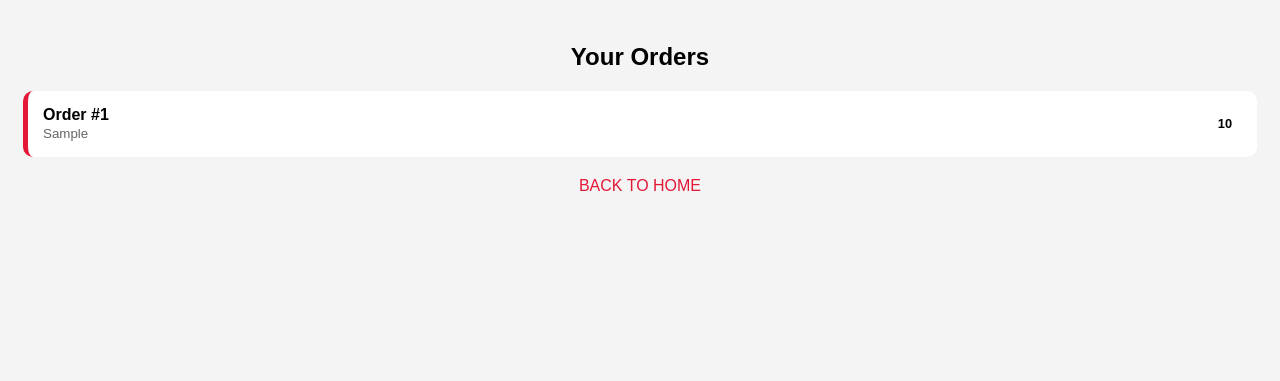
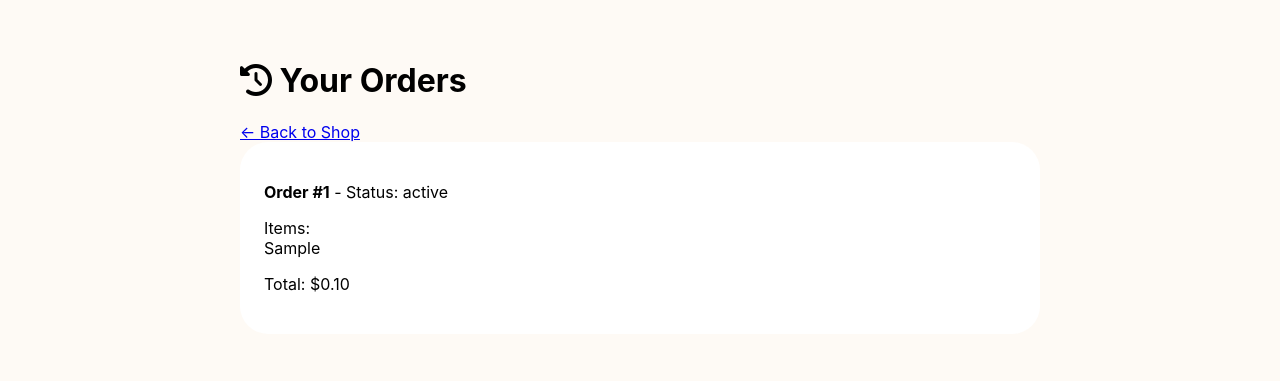
Before and after one commit to roppar22-art/my-drink-shop, a Flask app: page /history in a window 1280 px wide. Shown: the top 381 px of the page. Run offline with Flask 3, Linux system fonts and the light colour scheme; tables that the repository leaves empty hold one stand-in row (values such as "Sample post").

Commit message:
Revamp order history page design and structure
Updated the order history page layout and styling.

```diff
--- a/templates/history.html
+++ b/templates/history.html
@@ -1,28 +1,4 @@
 <!DOCTYPE html>
 <html>
-<head>
-    <meta name="viewport" content="width=device-width, initial-scale=1.0">
-    <title>Order History</title>
-    <style>
-        body { font-family: sans-serif; background: #f4f4f4; padding: 15px; }
-        .order-card { background: white; padding: 15px; border-radius: 10px; margin-bottom: 10px; border-left: 5px solid #e31837; display: flex; justify-content: space-between; align-items: center; }
-        .status { font-weight: bold; font-size: 0.8rem; padding: 4px 10px; border-radius: 20px; }
-        .Pending { background: #fff3cd; color: #856404; }
-        .Confirmed { background: #d4edda; color: #155724; }
-        .Cancelled { background: #f8d7da; color: #721c24; }
-    </style>
-</head>
-<body>
-    <h2 style="text-align:center;">Your Orders</h2>
-    {% for o in orders %}
-    <div class="order-card">
-        <div>
-            <b>Order #{{ o[0] }}</b><br>
-            <small style="color:#666;">{{ o[1] }}</small>
-        </div>
-        <span class="status {{ o[2] }}">{{ o[2]|upper }}</span>
-    </div>
-    {% endfor %}
-    <a href="/" style="display:block; text-align:center; color:#e31837; text-decoration:none; margin-top:20px;">BACK TO HOME</a>
-</body>
-</html>
+<head><title>Order History - Tinzar Coffee</title><link rel="stylesheet" href="https://cdnjs.cloudflare.com/ajax/libs/font-awesome/6.0.0-beta3/css/all.min.css"><style>body{font-family:Inter; background:#fefaf5; padding:2rem;} .order-card{background:white; border-radius:28px; padding:1.5rem; margin-bottom:1rem;}</style></head>
+<body><div class="container" style="max-width:800px; margin:auto;"><h1><i class="fas fa-history"></i> Your Orders</h1><a href="/">← Back to Shop</a>{% for order in orders %}<div class="order-card"><p><strong>Order #{{ order[0] }}</strong> - Status: {{ order[3] }}</p><p>Items:<br/>{{ order[1]|safe }}</p><p>Total: ${{ "%.2f"|format(order[2]/100) }}</p></div>{% else %}<p>No orders yet.</p>{% endfor %}</div></body></html>
```
